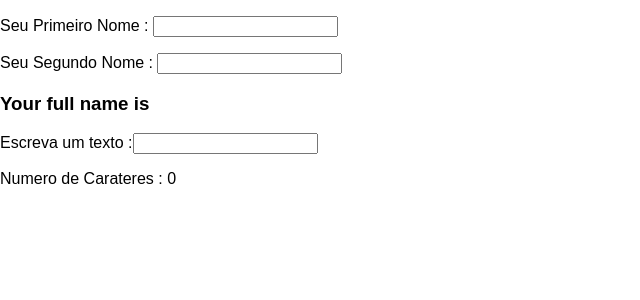
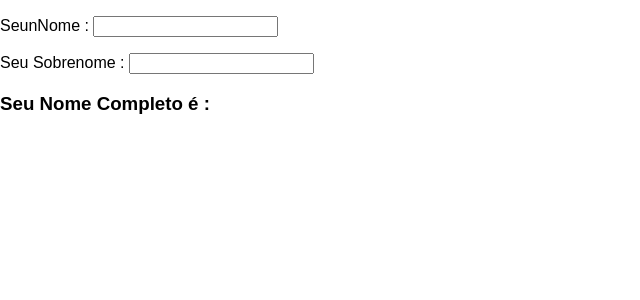
Before and after one commit to Philipesaid/cursocotemig, a React (Create React App) app: page / in a window 1280 px wide. Shown: the top 300 px of the page, without its empty margins (0-640 px from the left). Built offline with nearby package versions, Linux system fonts and the light colour scheme.

Commit message:
Exercicio 3 concluido

```diff
--- a/package.json
+++ b/package.json
@@ -3,6 +3,8 @@
   "version": "0.1.0",
   "private": true,
   "dependencies": {
+    "ajv": "^6.5.4",
+    "axios": "^0.18.0",
     "react": "^16.5.2",
     "react-dom": "^16.5.2",
     "react-scripts": "1.1.5"
--- a/src/App.js
+++ b/src/App.js
@@ -2,7 +2,7 @@ import React, { Component } from 'react';
 //import logo from './logo.svg';
 //import './App.css';
 //import Contador from './Contador';
-import ContadorPalavras from './ContadorPalavras';
+//import ContadorPalavras from './ContadorPalavras';
 import TextoConcatenado from './TextoConcatenado';
 
 class App extends Component {
@@ -11,7 +11,7 @@ class App extends Component {
       <div>
 
        <TextoConcatenado/>
-       <ContadorPalavras/>
+
 
       </div>
     );
--- a/src/TextoConcatenado.js
+++ b/src/TextoConcatenado.js
@@ -6,28 +6,31 @@ class TextoConcatenado extends Component {
     constructor(props){
         super(props);
         this.state = {
-            lName: '',
-            fName: '',
+            nome: '',
+            sobrenome: '',
+
         };
-        this.handleFNameChange = this.handleFNameChange.bind(this)
-        this.handleLNameChange = this.handleLNameChange.bind(this)
+        this.pNome = this.pNome.bind(this)
+        this.sNome = this.sNome.bind(this)
+
     }
 
-        handleFNameChange(event){
-        this.setState({fName: event.target.value});
+        pNome(e){
+        this.setState({nome: e.target.value});
 }
 
-        handleLNameChange(event){
-        this.setState({lName: event.target.value});
+        sNome(e){
+        this.setState({sobrenome: e.target.value});
 }
 
     render() {
       return (
         <div >
 
-            <p>Seu Primeiro Nome : <input type="text" value = {this.state.fName} onChange={this.handleFNameChange} /></p>
-            <p> Seu Segundo Nome : <input type="text" value = {this.state.lName} onChange={this.handleLNameChange} /></p>
-            <h3>Your full name is </h3> {this.state.fName} {this.state.lName}
+            <p>SeunNome : <input type="text" value = {this.state.nome} onChange={this.pNome}/></p>
+            <p> Seu Sobrenome : <input type="text" value = {this.state.sobrenome} onChange={this.sNome}/></p>
+            <h3>Seu Nome Completo é : </h3> <label>{this.state.nome} {this.state.sobrenome} </label>
+
         </div>
       )
     }
```
Also changed, not shown: 1 other file (tests, documents, lock files or other folders).
